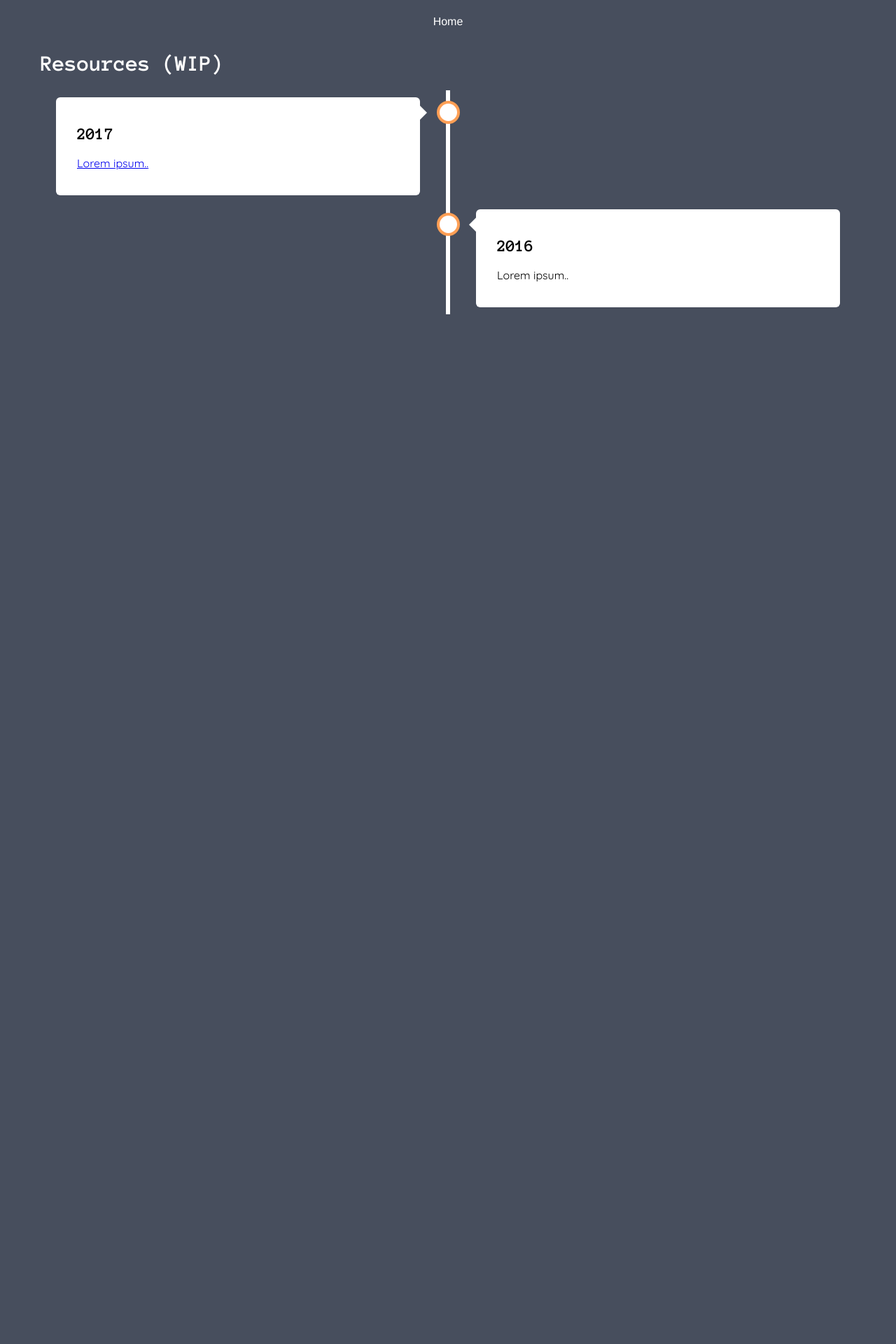
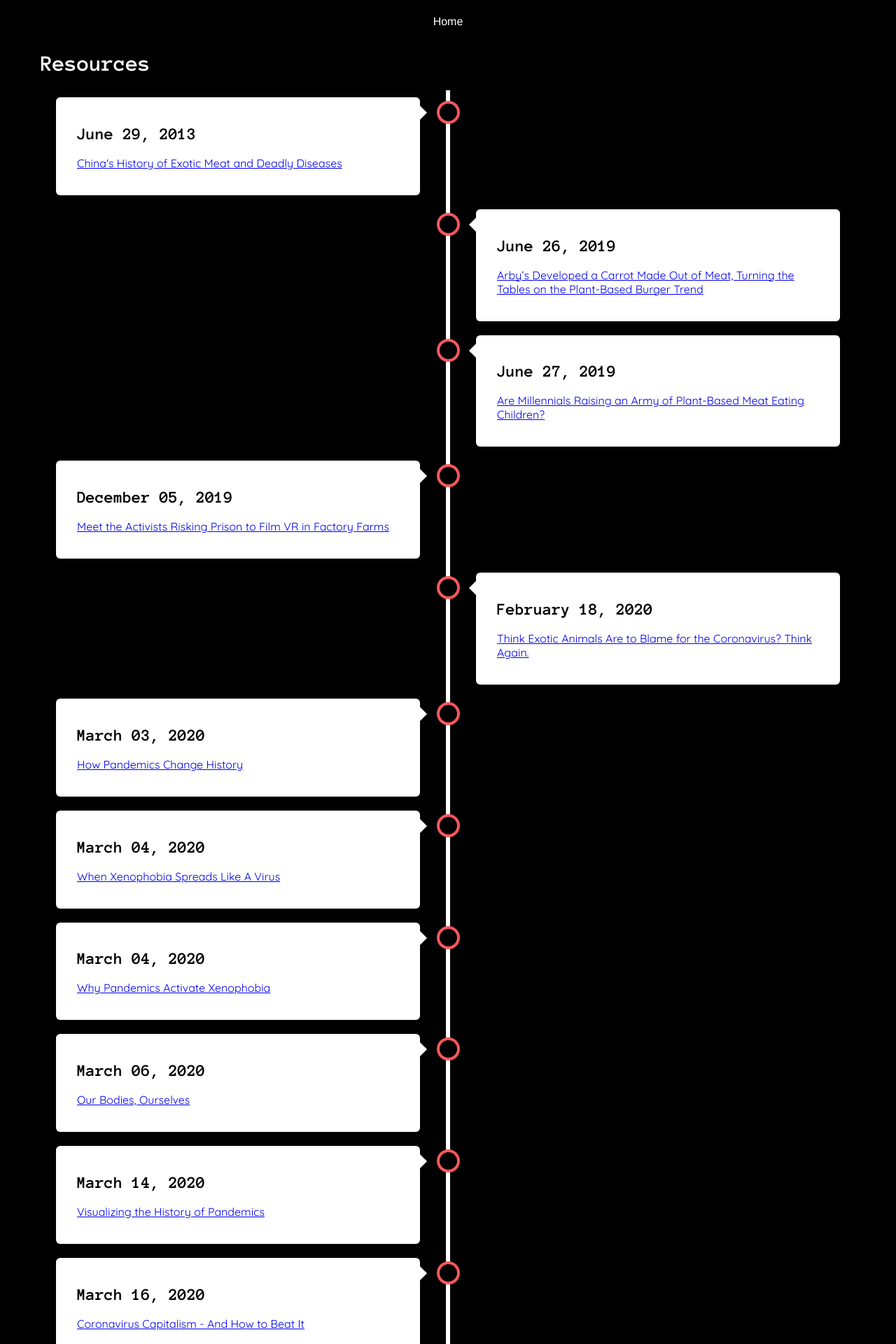
Before and after one commit to amberly-n/labivore, a PHP site: page /resources.html in a window 1280 px wide. Shown: the top 1920 px of the page at 70% size. Before the commit the page ends 449 px from the top, so only its background shows below. Run offline with PHP 8.4, Linux system fonts and the light colour scheme.

Commit message:
added links to Resources page

```diff
--- a/resources.html
+++ b/resources.html
@@ -11,22 +11,173 @@
     <ul>
         <li><a href="index.html">Home</a></li>
     </ul>
-    <h1 style="padding-left:50px; color: white">Resources (WIP)</h1>
+    <h1 style="padding-left:50px; color: white">Resources</h1>
 
     <div class="timeline">
         <div class="container left">
           <div class="content">
-            <h2>2017</h2>
-            <p><a href="google.com">Lorem ipsum..</a></p>
+            <h2>June 29, 2013</h2>
+            <p><a href="https://www.huffingtonpost.ca/sangita-iyer/china-exotic-meat-deadly-diseases_b_3175802.html
+                ">China's History of Exotic Meat and Deadly Diseases</a></p>
           </div>
         </div>
+
         <div class="container right">
           <div class="content">
-            <h2>2016</h2>
-            <p>Lorem ipsum..</p>
+            <h2>June 26, 2019</h2>
+            <p><a href="https://www.foodandwine.com/news/arbys-meat-carrots">Arby’s Developed a Carrot Made Out of Meat,
+                Turning the Tables on the Plant-Based Burger Trend</a></p>
           </div>
         </div>
+
+        <div class="container right">
+            <div class="content">
+              <h2>June 27, 2019</h2>
+              <p><a href="https://www.foodandwine.com/news/millennials-plant-based-meat-parents-children-habits-impossible-foods-study
+                  ">Are Millennials Raising an Army of Plant-Based Meat Eating Children?</a></p>
+            </div>
+          </div>
+
+          <div class="container left">
+            <div class="content">
+              <h2>December 05, 2019</h2>
+              <p><a href="https://www.wired.com/story/direct-action-everywhere-virtual-reality-exposing-factory-farms/
+                  ">Meet the Activists Risking Prison to Film VR in Factory Farms</a></p>
+            </div>
+          </div>
+
+          <div class="container right">
+            <div class="content">
+              <h2>February 18, 2020</h2>
+              <p><a href="https://www.thenation.com/article/environment/coronavirus-habitat-loss/
+                  ">Think Exotic Animals Are to Blame for the Coronavirus? Think Again.</a></p>
+            </div>
+          </div>
+          <div class="container left">
+            <div class="content">
+              <h2>March 03, 2020</h2>
+              <p><a href="https://www.newyorker.com/news/q-and-a/how-pandemics-change-history
+                  ">How Pandemics Change History</a></p>
+            </div>
+          </div>
+
+          <div class="container left">
+            <div class="content">
+              <h2>March 04, 2020</h2>
+              <p><a href="https://www.npr.org/2020/03/02/811363404/when-xenophobia-spreads-like-a-virus
+                  ">When Xenophobia Spreads Like A Virus</a></p>
+            </div>
+          </div>
+
+          <div class="container left">
+            <div class="content">
+              <h2>March 04, 2020</h2>
+              <p><a href="https://www.vox.com/policy-and-politics/2020/3/4/21157825/coronavirus-pandemic-xenophobia-racism
+                  ">Why Pandemics Activate Xenophobia</a></p>
+            </div>
+          </div>
+
+          <div class="container left">
+            <div class="content">
+              <h2>March 06, 2020</h2>
+              <p><a href="https://www.wnycstudios.org/podcasts/otm/episodes/on-the-media-our-bodies-ourselves
+                  ">Our Bodies, Ourselves</a></p>
+            </div>
+          </div>
+
+          <div class="container left">
+            <div class="content">
+              <h2>March 14, 2020</h2>
+              <p><a href="https://www.visualcapitalist.com/history-of-pandemics-deadliest/
+                  ">Visualizing the History of Pandemics</a></p>
+            </div>
+          </div>
+
+          <div class="container left">
+            <div class="content">
+              <h2>March 16, 2020</h2>
+              <p><a href="https://theintercept.com/2020/03/16/coronavirus-capitalism/
+                  ">Coronavirus Capitalism - And How to Beat It</a></p>
+            </div>
+          </div>
+
+          <div class="container left">
+            <div class="content">
+              <h2>March 18, 2020</h2>
+              <p><a href="https://www.theguardian.com/environment/2020/mar/18/tip-of-the-iceberg-is-our-destruction-of-nature-responsible-for-covid-19-aoe
+                  ">'Tip of the iceberg': is our destruction of nature responsible for Covid-19?</a></p>
+            </div>
+          </div>
+
+          <div class="container left">
+            <div class="content">
+              <h2>March 23, 2020</h2>
+              <p><a href="https://www.scmp.com/magazines/post-magazine/short-reads/article/3075756/chinas-history-eating-meat-not-so-different
+                  ">China’s history of eating meat is not so different from the rest of the world’s</a></p>
+            </div>
+          </div>
+
+          <div class="container left">
+            <div class="content">
+              <h2>March 30, 2020</h2>
+              <p><a href="https://blog.uvm.edu/aivakhiv/2020/03/30/pandemic-politics-on-disaster-capitalism-socialism-and-environmentalism-2/
+                  ">Pandemic politics: on disaster capitalism, socialism, and environmentalism</a></p>
+            </div>
+          </div>
+
+          <div class="container right">
+            <div class="content">
+              <h2>April 08, 2020</h2>
+              <p><a href="https://sustainabilitycommunity.springernature.com/users/183121-saleem-ali/posts/63681-how-the-current-pandemic-links-to-broader-questions-of-sustainability-in-the-anthropocene?fbclid=IwAR3uTyNUYzOBZiYN9XHivLZNIy4D_jcZ62bF4Cqr1Al9S18UGrgGGWUBk_0
+                  ">How the current coronavirus pandemic links to questions of ecological sustainability in the anthropocene</a></p>
+            </div>
+          </div>
+
+          <div class="container right">
+            <div class="content">
+              <h2>April 11, 2020</h2>
+              <p><a href="https://www.wired.com/story/farmworkers-cant-pick-strawberries-over-zoom/
+                  ">Farmers 'Can't Pick Strawberries Over Zoom'</a></p>
+            </div>
+          </div>
+
+          <div class="container left">
+            <div class="content">
+              <h2>May 07, 2020</h2>
+              <p><a href="https://www.wired.com/story/why-meatpacking-plants-have-become-covid-19-hot-spots/
+                  ">Why Meatpacking Plants Have Become Covid-19 Hot Spots</a></p>
+            </div>
+          </div>
+
+          <div class="container left">
+            <div class="content">
+              <h2>May 12, 2020</h2>
+              <p><a href="https://www.hrw.org/news/2020/05/12/covid-19-fueling-anti-asian-racism-and-xenophobia-worldwide
+                  ">Covid-19 Fueling Anti-Asian Racism and Xenophobia Worldwide</a></p>
+            </div>
+          </div>
+
+          <div class="container left">
+            <div class="content">
+              <h2>May 25, 2020</h2>
+              <p><a href="https://www.wired.com/story/covid-19-makes-the-case-for-more-meatpacking-robots/
+                  ">Covid-19 Makes the CAse for More Meatpacking Robots</a></p>
+            </div>
+          </div>
+
+
+          <div class="container right">
+            <div class="content">
+              <h2>Other</h2>
+              <p><a href="https://impossiblefoods.com/mission/">Impossible Foods</a></p>
+                  <p>The Gamechangers (Netflix)</p>
+                  <p>Explained by Vox (Netflix)</p>
+                  <p>Under the direction of Professor Ricardo Dominguez. Thank you. </p>
+            </div>
+          </div>
       </div>
+
+
 </body>
 
 </html>
--- a/resourcestyles.css
+++ b/resourcestyles.css
@@ -10,7 +10,8 @@
   }
   /* Set a background color */
   body {
-    background-color: #474e5d;
+    /* background-color: #474e5d; */
+    background-color: black;
     font-family: Helvetica, sans-serif;
   }
 
@@ -20,7 +21,8 @@
     margin: 0;
     padding: 0;
     overflow: hidden;
-    background-color: #474e5d;
+    /* background-color: #474e5d; */
+    background-color: black;
   }
 
   li {
@@ -74,8 +76,8 @@
     width: 25px;
     height: 25px;
     right: -17px;
-    background-color: white;
-    border: 4px solid #FF9F55;
+    background-color: black;
+    border: 4px solid #F8585a;
     top: 15px;
     border-radius: 50%;
     z-index: 1;
--- a/styles.css
+++ b/styles.css
@@ -112,9 +112,11 @@ li a:hover {
 
 h1,h2 {
   font-family: 'Anonymous Pro', monospace;
+  color: white;
 }
 p {
   font-family: 'Quicksand', sans-serif;
+  color:white;
 }
 /* Responsive navigation menu - display links on top of each other instead of next to each other (for mobile devices) */
 @media screen and (max-width: 600px) {
```
Also changed, not shown: index.html (+7 -4 lines).
